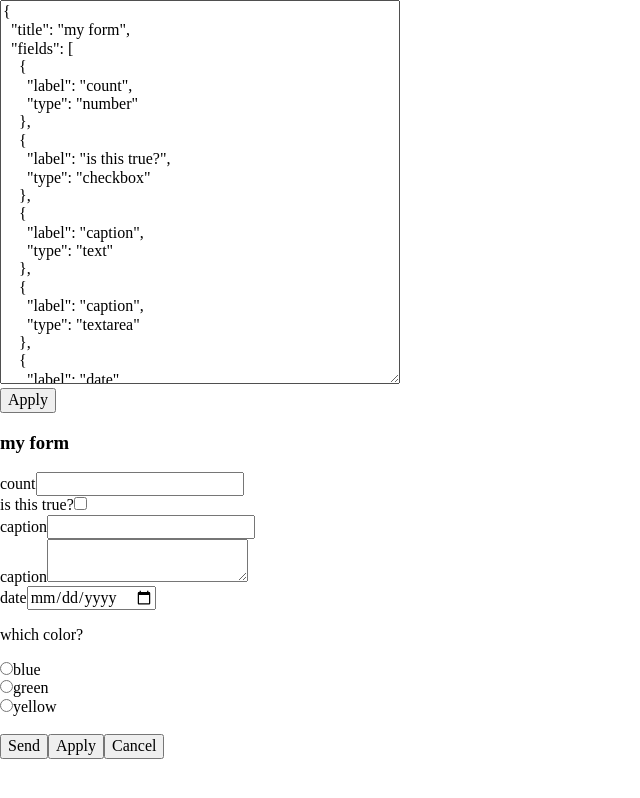
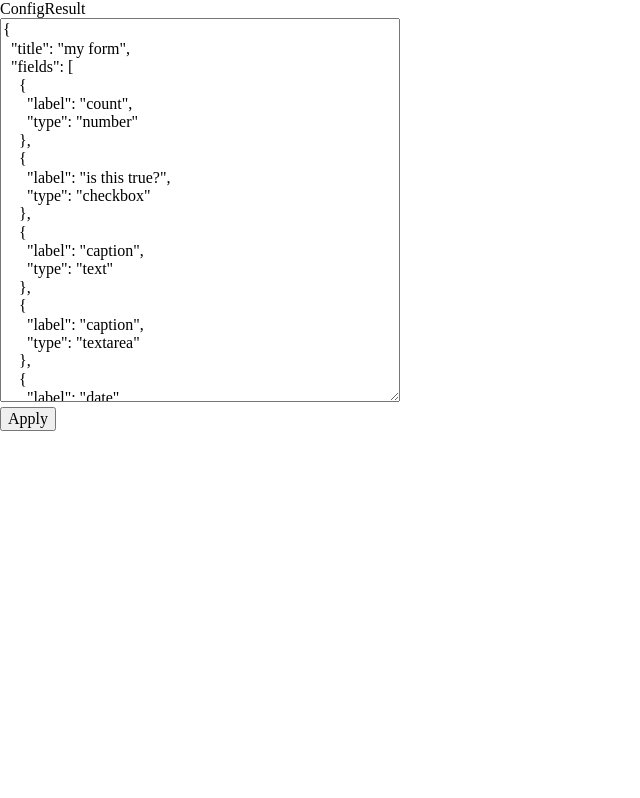
Before and after one commit to egrm/react-form-generator, a React app: page / in a window 1280 px wide. Shown: the whole page, without its empty margins (0-640 px from the left). Built offline with nearby package versions, Linux system fonts and the light colour scheme; the HTML template or start-up script is replaced by a standard one.

Commit message:
add tab-switching css

```diff
--- /dev/null
+++ b/src/App.css
@@ -0,0 +1,7 @@
+#ConfigTab-nav:checked ~ #ConfigTab {
+  display: block;
+}
+
+#ResultTab-nav:checked ~ #ResultTab {
+  display: block;
+}
--- a/src/App.js
+++ b/src/App.js
@@ -3,13 +3,22 @@ import nanoid from "nanoid";
 import ResultTab from "./components/ResultTab/ResultTab.js";
 import ConfigTab from "./components/ConfigTab/ConfigTab.js";
 import "tachyons";
+import "./App.css";
 import testConfig from "./testConfig.js";
 
 function App() {
   const [config, setConfig] = React.useState(testConfig);
-  const tabClasses = "w-100 w-70-ns";
+  const tabClasses = "dn tab w-100 w-70-ns absolute";
+  const tabNavClasses = {
+    forLabel: "",
+    forInput: "dn"
+  }
   return (
     <>
+      <input type="radio" name="tabs" id="ConfigTab-nav" className={tabNavClasses.forInput} checked />
+      <label for="ConfigTab-nav" className={tabNavClasses.forLabel}>Config</label>
+      <input type="radio" name="tabs" id="ResultTab-nav" className={tabNavClasses.forInput} />
+      <label for="ResultTab-nav" className={tabNavClasses.forLabel}>Result</label>
       <ConfigTab
         onChange={(e) => {
           setConfig(e.target.value);
@@ -21,7 +30,7 @@ function App() {
         config={JSON.parse(config)}
         className={tabClasses}
       />
-    </>
+      </>
   );
 }
 
```
